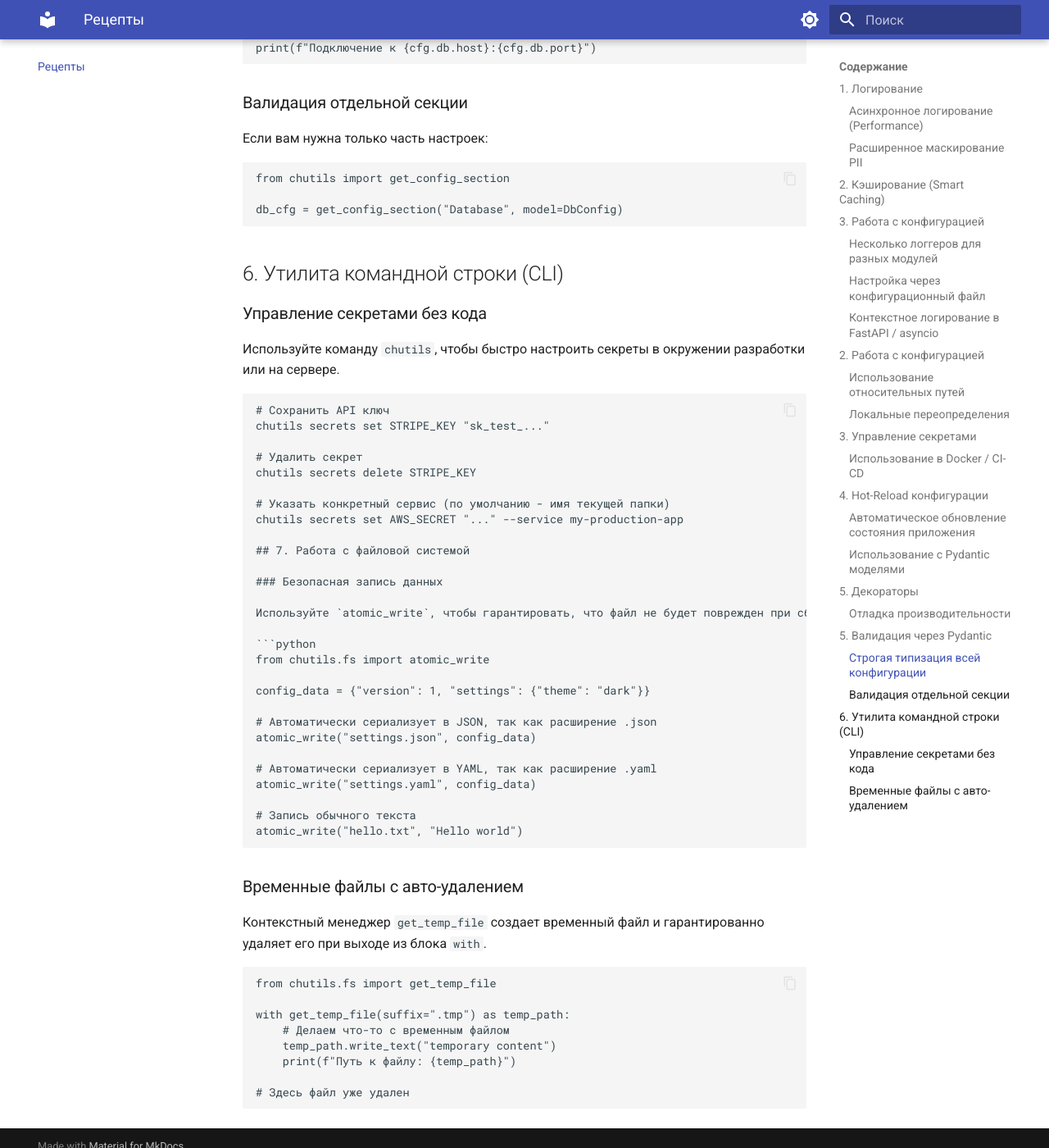
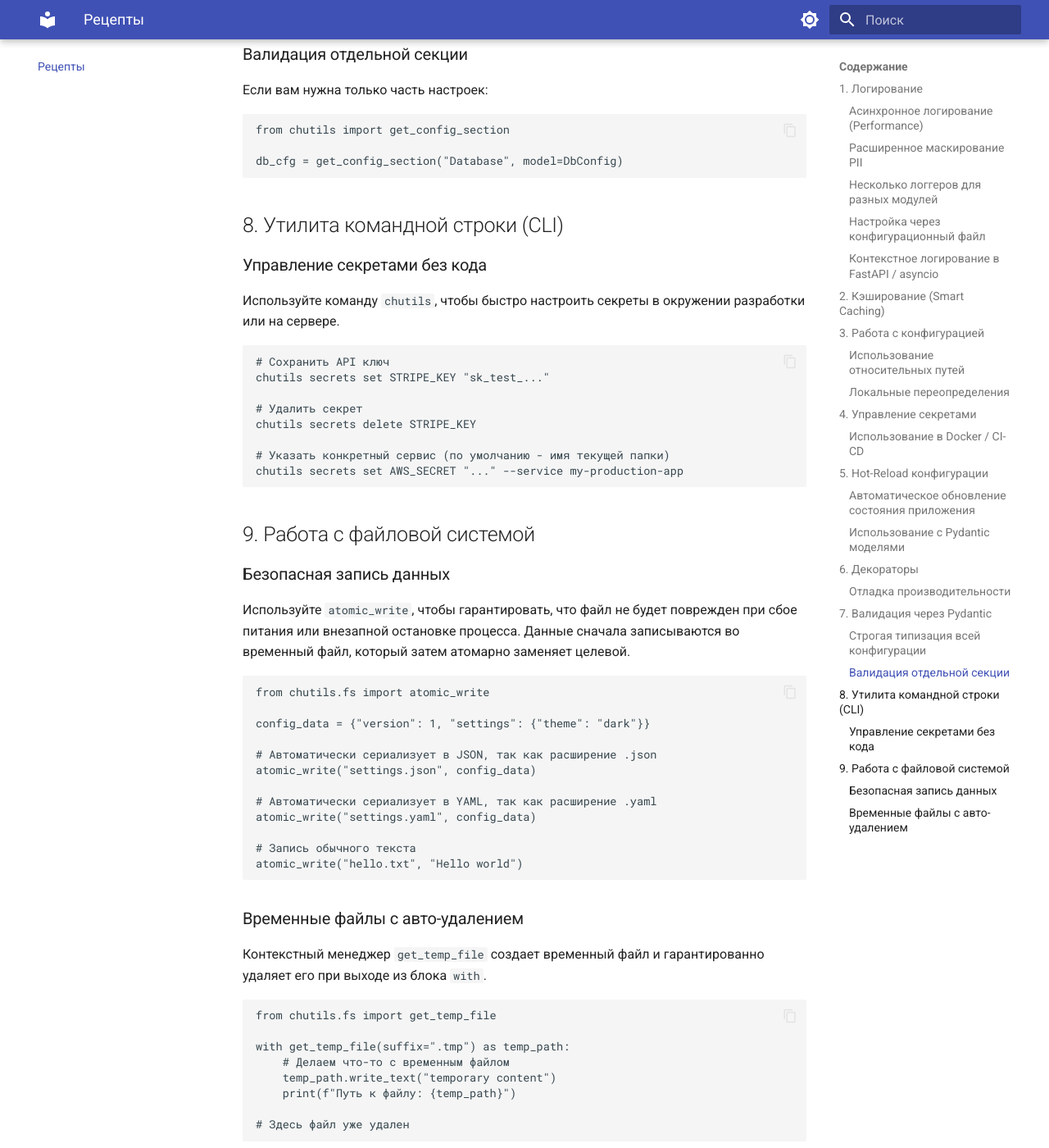
Before and after one commit to Chu4hel/chutils, an MkDocs documentation site: the page built from docs/recipes.md, in a window 1280 px wide and 1400 px high, scrolled down 5993 px. Shown: the whole window at 82% size. Built offline with MkDocs 1.6.1 and Material for MkDocs 9.7.7, drawn with Linux system fonts in a browser that asks for light colours; some of the changed text lies outside the part shown.

Commit message:
docs: Исправить нумерацию разделов в рецептах

````diff
--- a/docs/recipes.md
+++ b/docs/recipes.md
@@ -36,37 +36,6 @@ logger = setup_logger(
 # Выведет: "Contact user [MASKED] at [MASKED]"
 logger.info("Contact user ID-1234 at test@example.com")
 ```
-
-## 2. Кэширование (Smart Caching)
-
-Используйте декоратор `@cache_with_ttl` для автоматического сохранения результатов тяжелых функций. Он поддерживает как
-обычные функции, так и асинхронные корутины.
-
-```python
-import asyncio
-
-from chutils.cache import cache_with_ttl
-
-
-# Кэшируем результат на 60 секунд
-@cache_with_ttl(ttl=60)
-def get_heavy_data(user_id: int):
-    print(f"Вычисляем данные для {user_id}...")
-    return {"id": user_id, "data": "..."}
-
-
-# Асинхронный кэш с префиксом ключа
-@cache_with_ttl(ttl=300, key_prefix="api_response")
-async def fetch_remote_api(url: str):
-    await asyncio.sleep(1)  # Имитация задержки
-    return {"url": url, "status": "ok"}
-```
-
-Декоратор обладает встроенной защитой от **Cache Stampede**: если несколько потоков или тасок одновременно вызовут
-функцию с одним и тем же ключом, реальное вычисление выполнит только первый, а остальные дождутся его результата и
-возьмут его из кэша.
-
-## 3. Работа с конфигурацией
 
 ### Несколько логгеров для разных модулей
 
@@ -136,7 +105,36 @@ asyncio.gather(
 )
 ```
 
-## 2. Работа с конфигурацией
+## 2. Кэширование (Smart Caching)
+
+Используйте декоратор `@cache_with_ttl` для автоматического сохранения результатов тяжелых функций. Он поддерживает как
+обычные функции, так и асинхронные корутины.
+
+```python
+import asyncio
+
+from chutils.cache import cache_with_ttl
+
+
+# Кэшируем результат на 60 секунд
+@cache_with_ttl(ttl=60)
+def get_heavy_data(user_id: int):
+    print(f"Вычисляем данные для {user_id}...")
+    return {"id": user_id, "data": "..."}
+
+
+# Асинхронный кэш с префиксом ключа
+@cache_with_ttl(ttl=300, key_prefix="api_response")
+async def fetch_remote_api(url: str):
+    await asyncio.sleep(1)  # Имитация задержки
+    return {"url": url, "status": "ok"}
+```
+
+Декоратор обладает встроенной защитой от **Cache Stampede**: если несколько потоков или тасок одновременно вызовут
+функцию с одним и тем же ключом, реальное вычисление выполнит только первый, а остальные дождутся его результата и
+возьмут его из кэша.
+
+## 3. Работа с конфигурацией
 
 ### Использование относительных путей
 
@@ -167,7 +165,7 @@ Database:
   host: "localhost" # На сервере будет production.db.com
 ```
 
-## 3. Управление секретами
+## 4. Управление секретами
 
 ### Использование в Docker / CI-CD
 
@@ -228,7 +226,7 @@ def on_reload():
     print(f"Новое имя приложения: {cfg.name}")
 ```
 
-## 5. Декораторы
+## 6. Декораторы
 
 ### Отладка производительности
 
@@ -252,7 +250,7 @@ process_heavy_task([1, 2, 3])
 
 В логах появится время выполнения с точностью до миллисекунд и переданные аргументы.
 
-## 5. Валидация через Pydantic
+## 7. Валидация через Pydantic
 
 ### Строгая типизация всей конфигурации
 
@@ -290,7 +288,7 @@ from chutils import get_config_section
 db_cfg = get_config_section("Database", model=DbConfig)
 ```
 
-## 6. Утилита командной строки (CLI)
+## 8. Утилита командной строки (CLI)
 
 ### Управление секретами без кода
 
@@ -305,8 +303,9 @@ chutils secrets delete STRIPE_KEY
 
 # Указать конкретный сервис (по умолчанию - имя текущей папки)
 chutils secrets set AWS_SECRET "..." --service my-production-app
+```
 
-## 7. Работа с файловой системой
+## 9. Работа с файловой системой
 
 ### Безопасная запись данных
 
````
Also changed, not shown: other parts of docs/recipes.md (+1 -1 lines).
